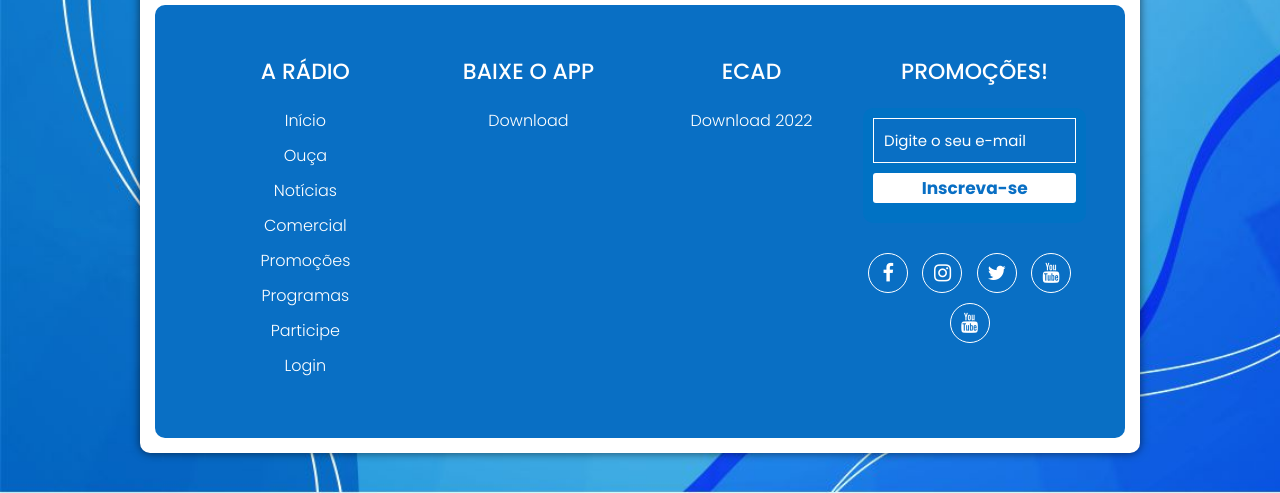
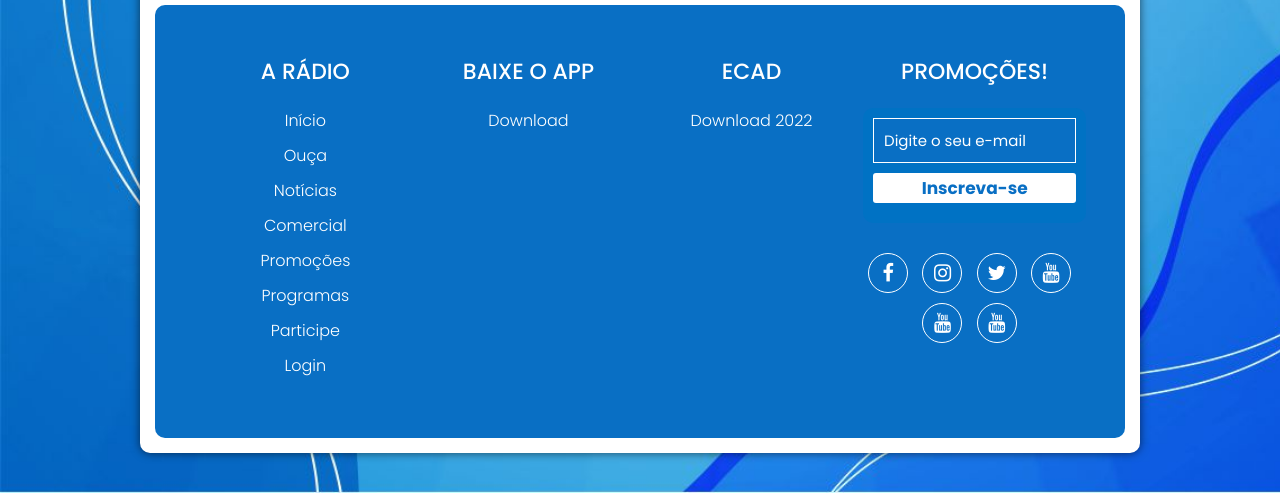
Before and after one commit to ClodoaldoAguiar/fmterra-main, a website: page index.html in a window 1280 px wide. Shown: the part 2160-2653 px from the top of the page. Drawn offline with nearby package versions, Linux system fonts and the light colour scheme; a script that the page names is missing.

Commit message:
refacto: alter index

```diff
--- a/index.html
+++ b/index.html
@@ -297,6 +297,7 @@ src="https://www.youtube.com/embed/tgbNymZ7vqY"></iframe>
 								<a href="#"> <i class="fa fa-twitter"></i> </a>
 								<a href="#"> <i class="fa fa-youtube"></i> </a>
 								<a href="#"> <i class="fa fa-youtube"></i> </a>
+								<a href="#"> <i class="fa fa-youtube"></i> </a>
 							</div>
 
 						</div>
```
